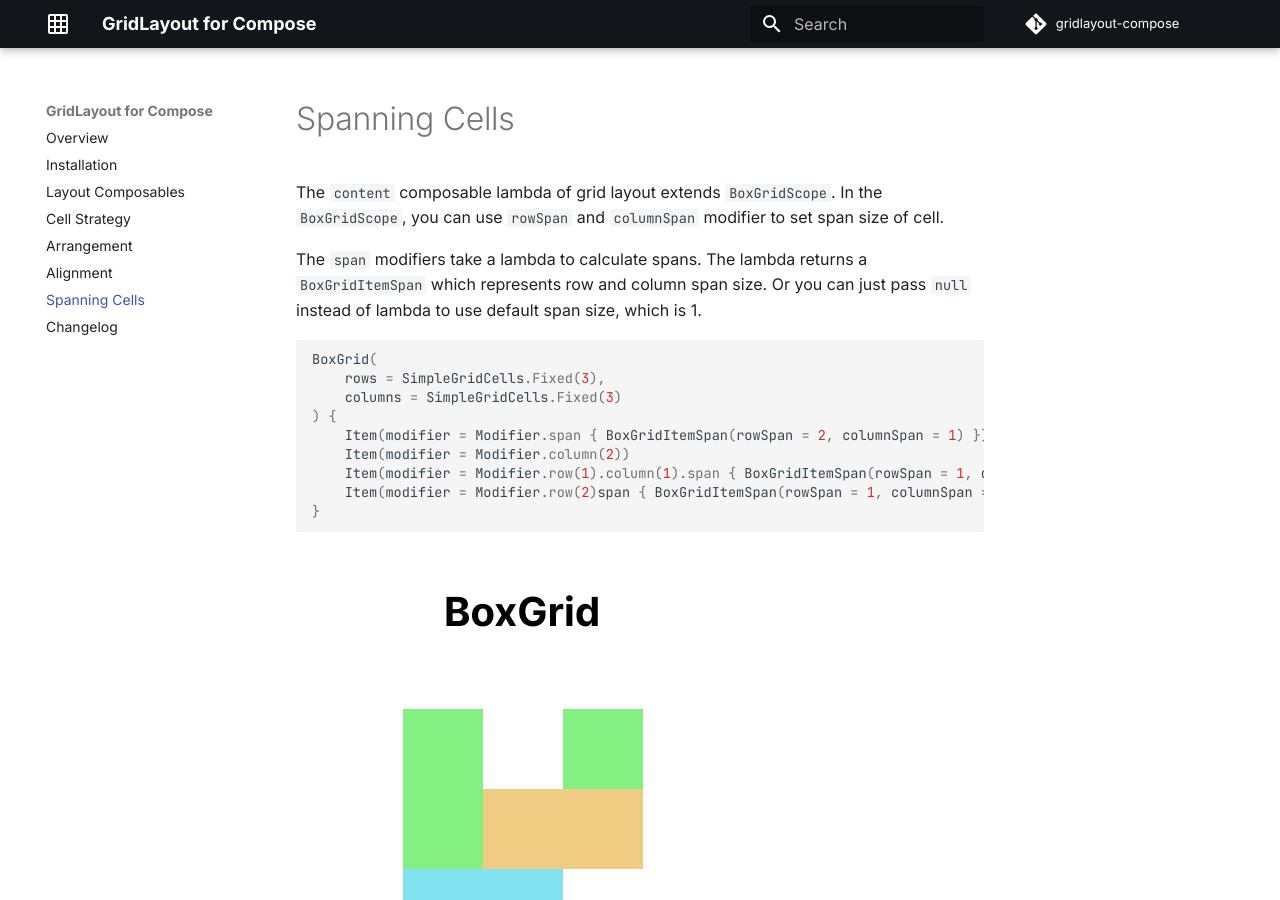
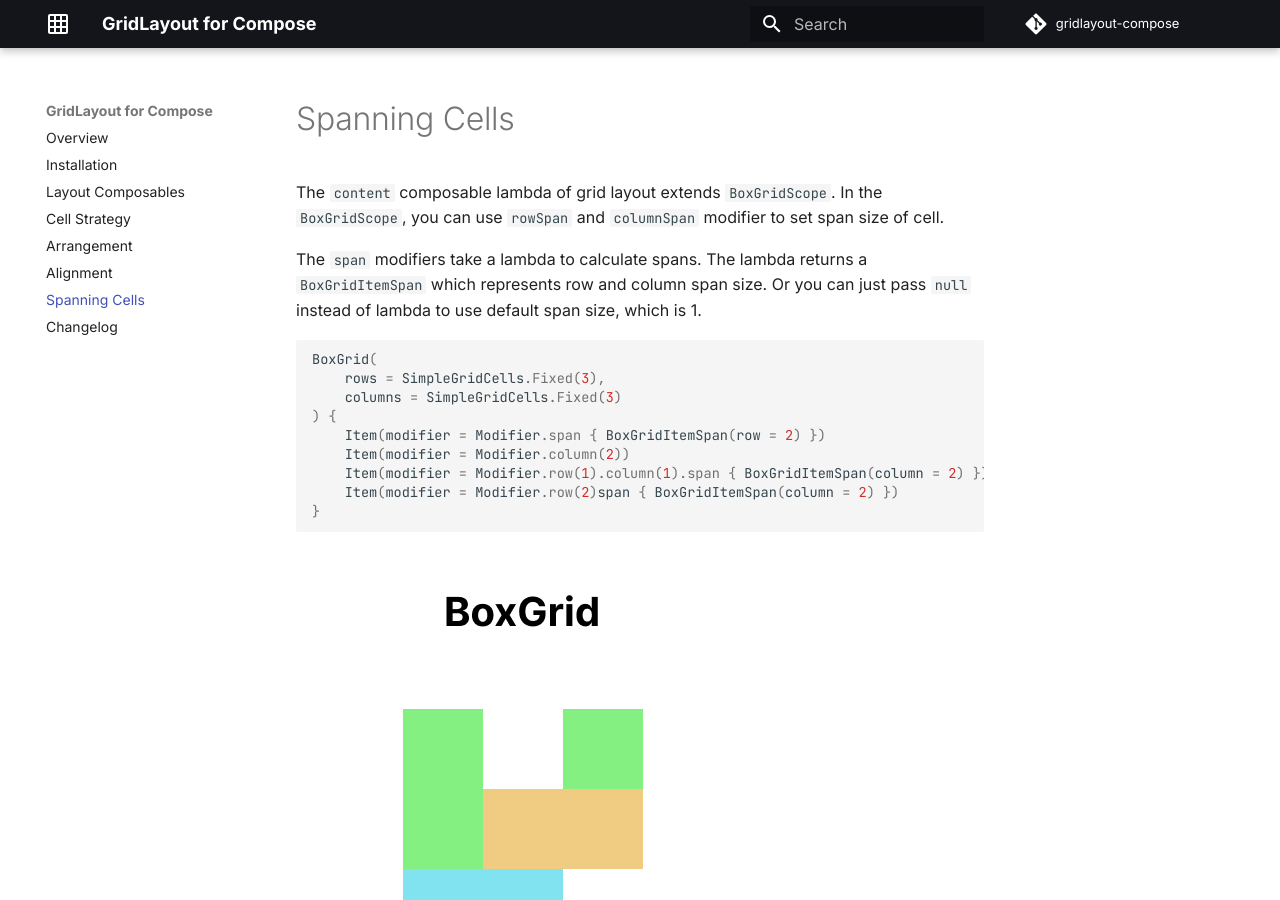
Before and after one commit to cheonjaeung/gridlayout-compose, an MkDocs documentation site: the page built from docs/span.md, in a window 1280 px wide and 900 px high. Built offline with MkDocs 1.6.1 and Material for MkDocs 9.7.7, drawn with Linux system fonts in a browser that asks for light colours; comment, search, counter and statistics services are not loaded.

Commit message:
Fix parameter name in span documentation

````diff
--- a/docs/span.md
+++ b/docs/span.md
@@ -12,10 +12,10 @@ BoxGrid(
     rows = SimpleGridCells.Fixed(3),
     columns = SimpleGridCells.Fixed(3)
 ) {
-    Item(modifier = Modifier.span { BoxGridItemSpan(rowSpan = 2, columnSpan = 1) })
+    Item(modifier = Modifier.span { BoxGridItemSpan(row = 2) })
     Item(modifier = Modifier.column(2))
-    Item(modifier = Modifier.row(1).column(1).span { BoxGridItemSpan(rowSpan = 1, columnSpan = 2) })
-    Item(modifier = Modifier.row(2)span { BoxGridItemSpan(rowSpan = 1, columnSpan = 2) })
+    Item(modifier = Modifier.row(1).column(1).span { BoxGridItemSpan(column = 2) })
+    Item(modifier = Modifier.row(2)span { BoxGridItemSpan(column = 2) })
 }
 ```
 
````
